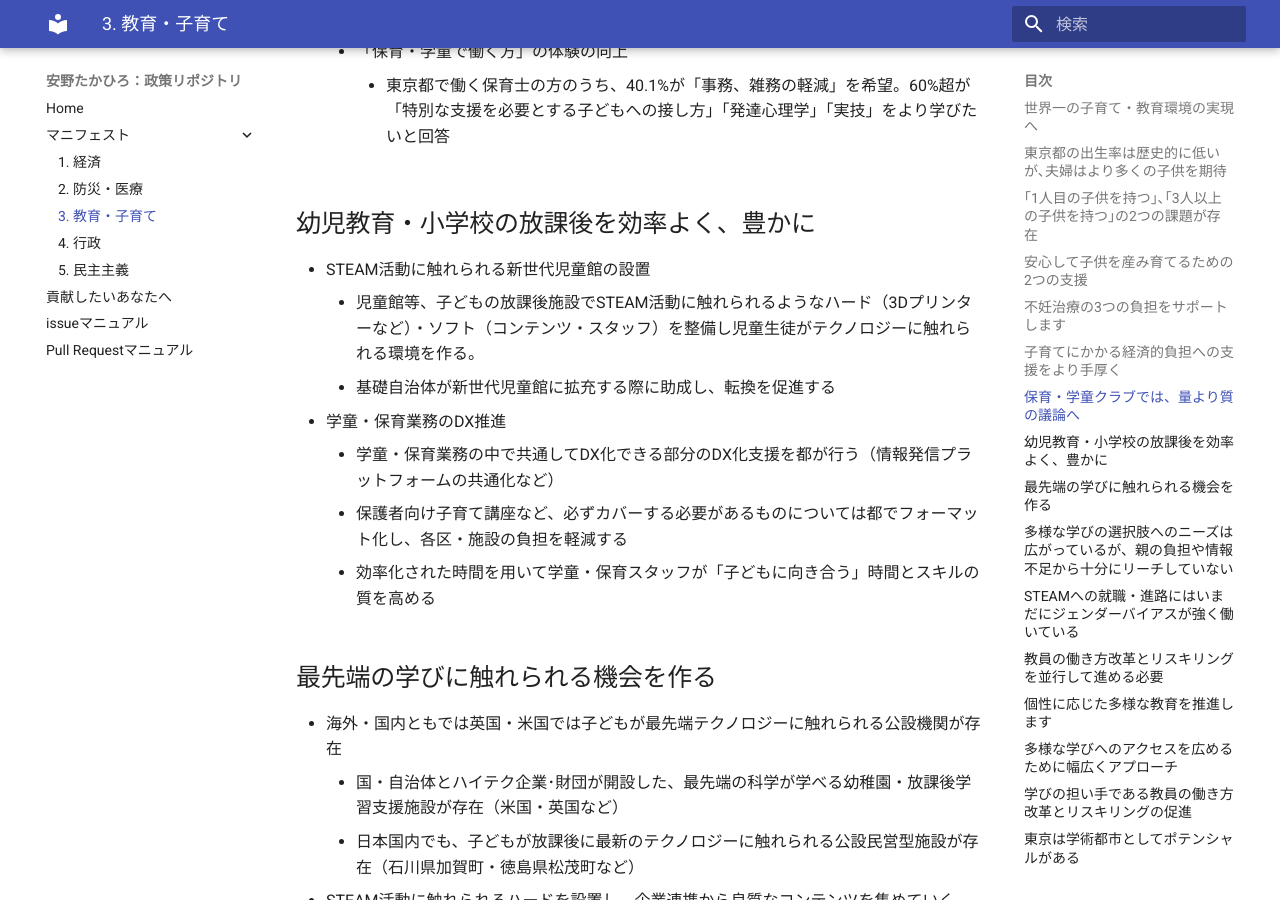
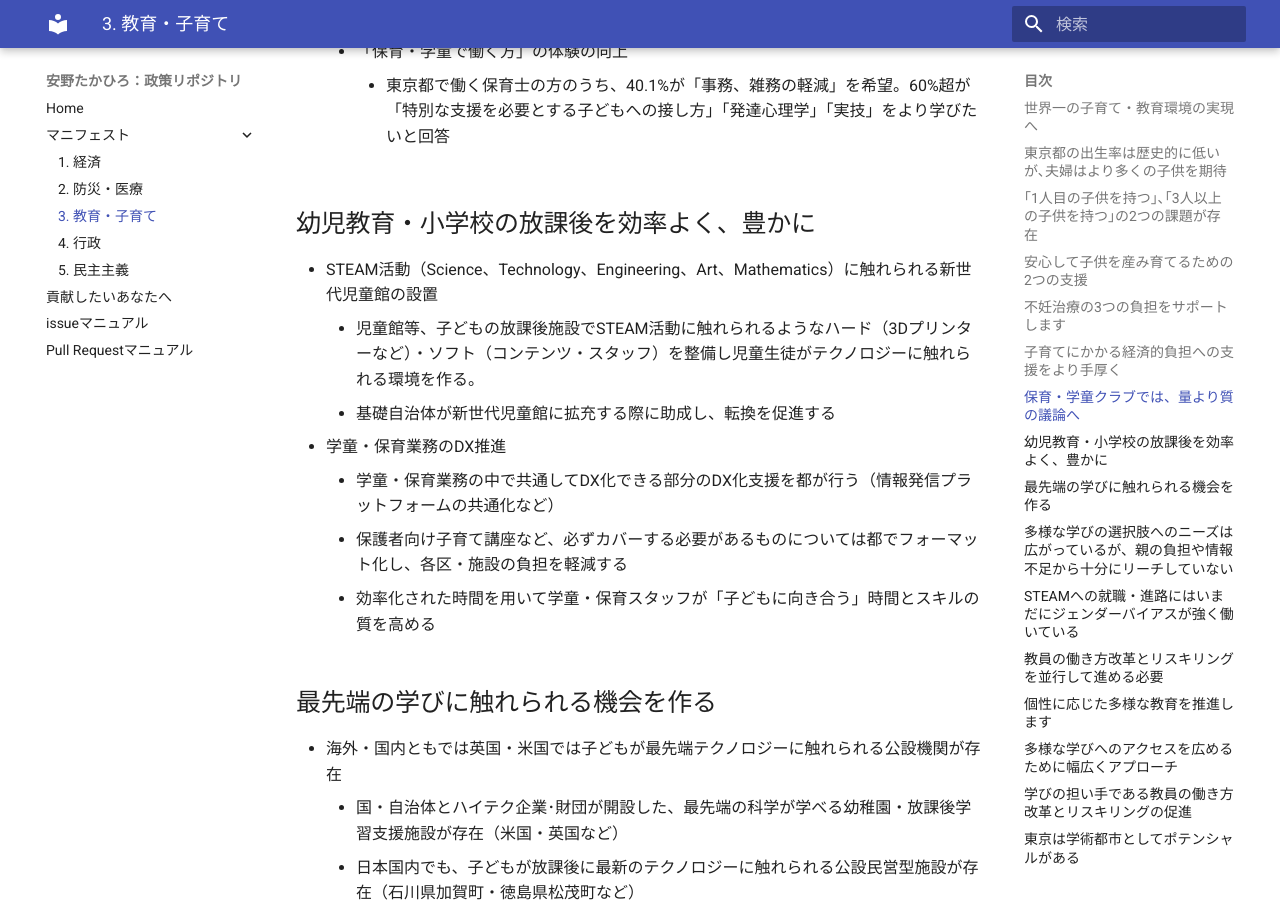
Before and after one commit to takahiroanno2024/election2024, an MkDocs documentation site: the page built from docs/manifest/education.md, in a window 1280 px wide and 900 px high, scrolled down 3528 px. Built offline with MkDocs 1.6.1 and Material for MkDocs 9.7.7, drawn with Linux system fonts in a browser that asks for light colours.

Commit message:
Update education.md: STEAMの補足を追記

```diff
--- a/docs/manifest/education.md
+++ b/docs/manifest/education.md
@@ -89,7 +89,7 @@
 
 ## 幼児教育・小学校の放課後を効率よく、豊かに
 
-- STEAM活動に触れられる新世代児童館の設置
+- STEAM活動（Science、Technology、Engineering、Art、Mathematics）に触れられる新世代児童館の設置
     - 児童館等、子どもの放課後施設でSTEAM活動に触れられるようなハード（3Dプリンターなど）・ソフト（コンテンツ・スタッフ）を整備し児童生徒がテクノロジーに触れられる環境を作る。
     - 基礎自治体が新世代児童館に拡充する際に助成し、転換を促進する
 - 学童・保育業務のDX推進
```
